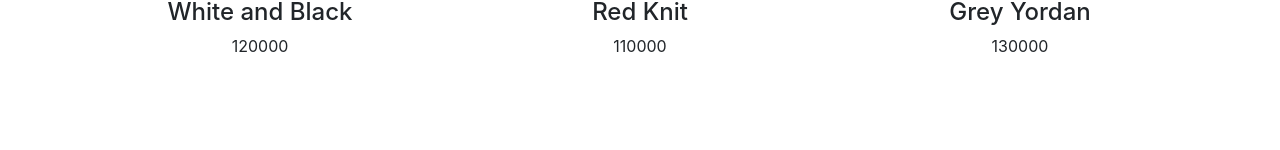
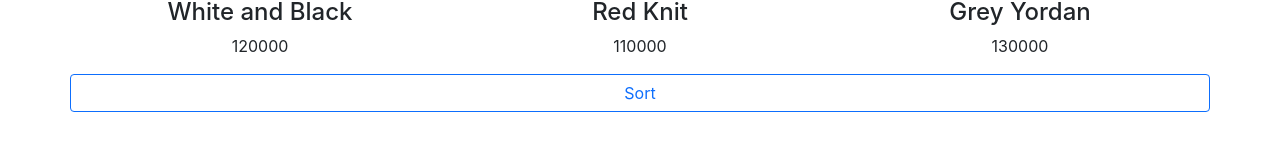
Before and after one commit to Origogi/react-shop, a React (Create React App) app: page / in a window 1280 px wide. Shown: the part 572-722 px from the top of the page. Built offline with nearby package versions, Linux system fonts and the light colour scheme.

Commit message:
아이템 정렬 버튼 추가

```diff
--- a/src/App.js
+++ b/src/App.js
@@ -43,7 +43,7 @@ function App() {
 }
 
 function Main(props) {
-  let [shoes] = useState(data);
+  let [shoes, setShoes] = useState(data);
 
   return (
     <>
@@ -54,12 +54,40 @@ function Main(props) {
           {shoes.map((item, i) => {
             return (
               <Card
+                key={item.id}
                 title={item.title}
                 price={item.price}
                 imgSrc={`https://codingapple1.github.io/shop/shoes${i + 1}.jpg`}
               />
             );
           })}
+        </Row>
+        <Row>
+          <button
+            type="button"
+            className="btn btn-outline-primary"
+            onClick={() => {
+              let result = [...shoes].sort((a, b) => {
+                console.log(`${a.title} ${b.title} ${a.title < b.title}`);
+                let strA = a.title.toLowerCase();
+                let strB = b.title.toLowerCase();
+
+                if (strA < strB) {
+                  return -1;
+                } else if (strA > strB) {
+                  return 1;
+                } else {
+                  return 0;
+                }
+
+                return 0;
+              });
+              console.log(result);
+              setShoes(result);
+            }}
+          >
+            Sort
+          </button>
         </Row>
       </Container>
     </>
--- a/src/pages/Detail.js
+++ b/src/pages/Detail.js
@@ -4,9 +4,7 @@ import { useState } from "react";
 function DetailPage(props) {
   let { id } = useParams();
 
-  let [item] = useState(props.shoes[id]);
-
-  console.log(id);
+  let [item] = useState(props.shoes.find((item) => item.id === Number(id)));
 
   return (
     <div className="container">
```
